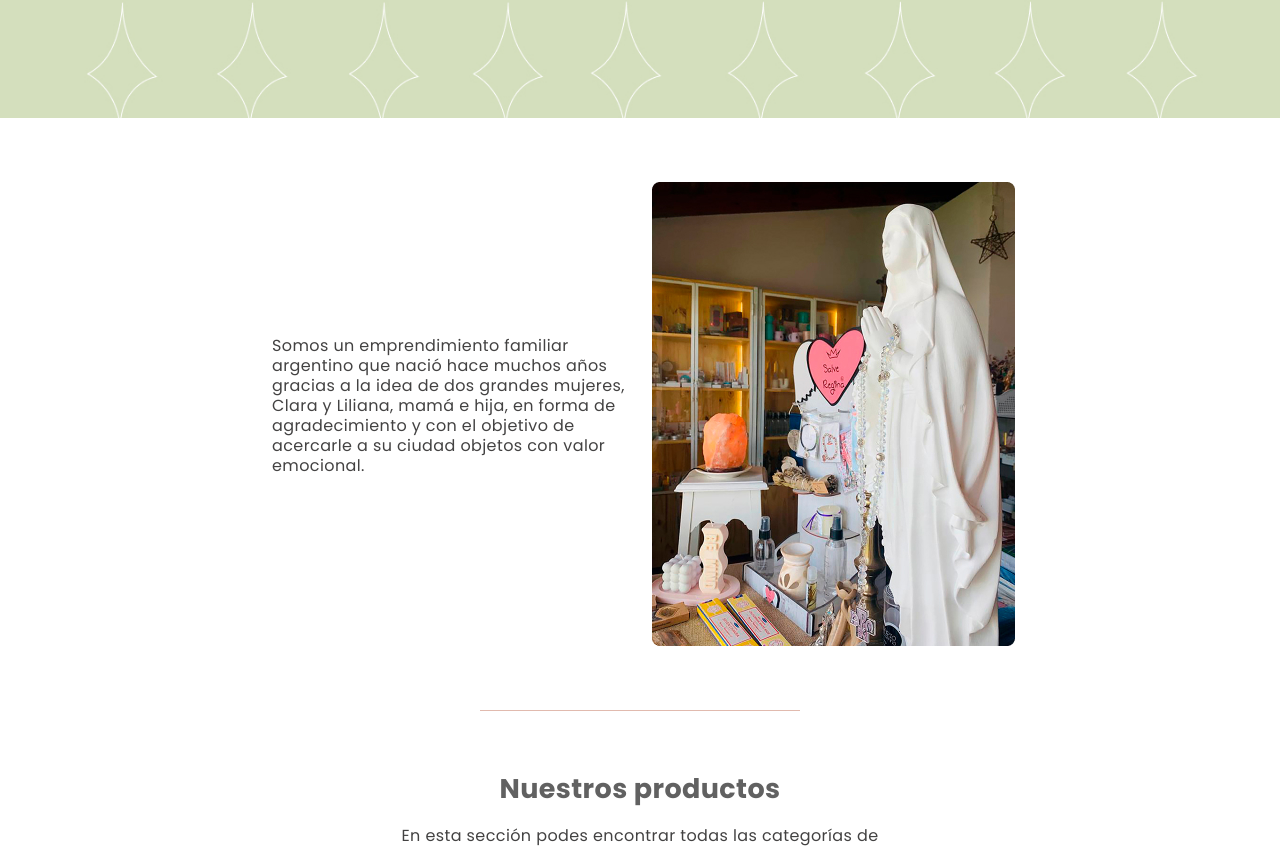
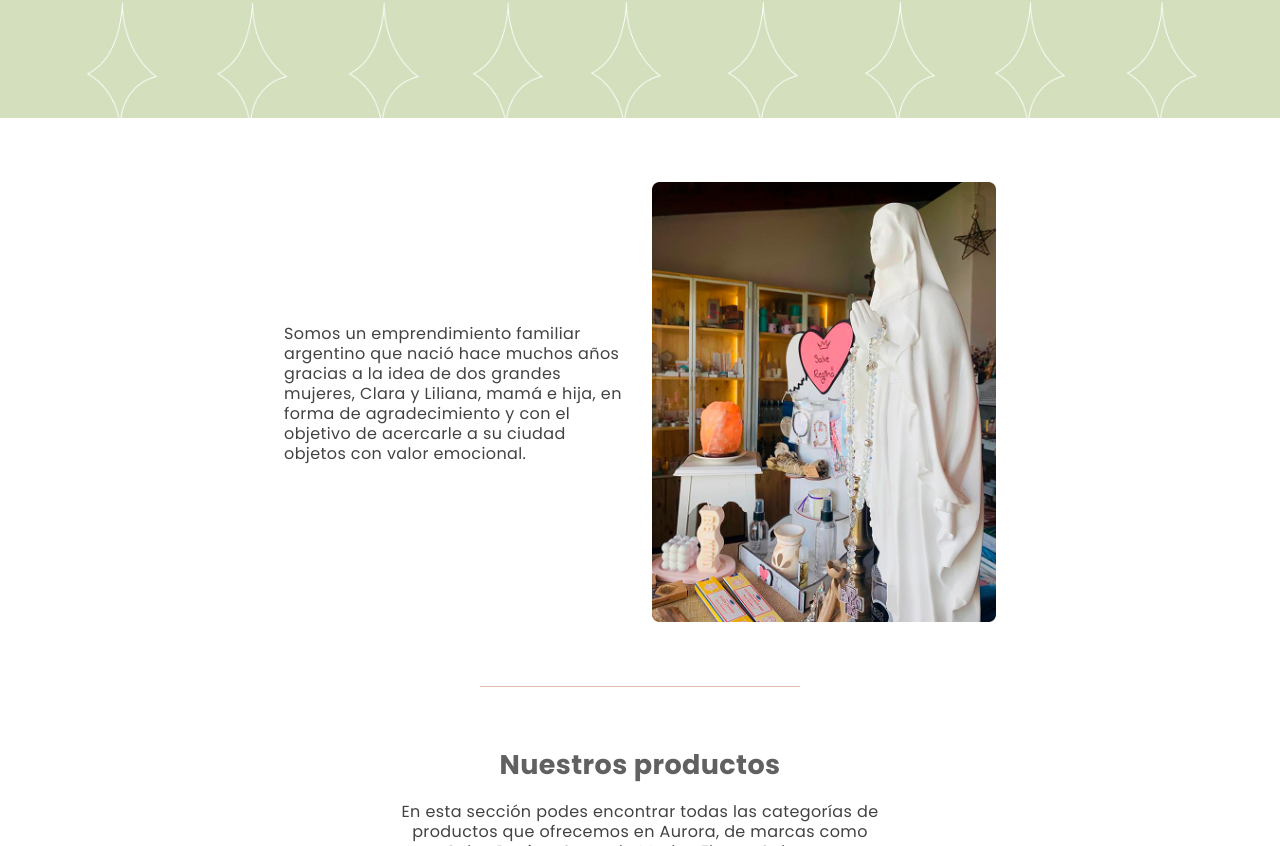
Before and after one commit to matias-quintas/Aurora-Santeria, a plain HTML site: page index.html in a window 1280 px wide. Shown: the part 538-1384 px from the top of the page. Drawn offline with nearby package versions, Linux system fonts and the light colour scheme.

Commit message:
section quienes somos

```diff
--- a/assets/css/style.css
+++ b/assets/css/style.css
@@ -42,6 +42,9 @@ p{
 .btn--hero {
     width: 365px;
     background-color: #E1BAAE;
+}
+.btn--hero > img{
+    width: 2.25rem;
 }
 .hero{
     margin-top: 72px;
--- a/index.html
+++ b/index.html
@@ -64,7 +64,7 @@
             <div class="text-center d-none d-sm-block">
               <a href="">
                 <button class="btn btn--hero text-white">
-                  <img style="width: 2.25rem;" src="./assets/img/buttonWAPP.png">
+                  <img src="./assets/img/buttonWAPP.png">
                   <span class="align-middle lh-1">Contáctanos</span>
                 </button>
               </a>
@@ -75,18 +75,19 @@
     <!-- Section Quienes somos -->
     <section id="quienes-somos" style="padding: 5% 0;">
       <div class="container">
-        <div class="row justify-content-center align-items-center">
-          <div class="col-4 offset-2">
-            <div>
-              <p style="color: #434242;">Somos un emprendimiento familiar argentino que nació hace muchos
-                años gracias a la idea de dos grandes mujeres, Clara y Liliana, mamá e hija, en forma
-                de agradecimiento y con el objetivo
-                de acercarle a su ciudad objetos
-                con valor emocional.</p>
+        <div class="row justify-content-sm-center align-items-center">
+          <div class="col-lg-8 row justify-content-sm-center align-items-center">
+            <div class="col-9 col-sm-6">
+              <p>Somos un emprendimiento familiar argentino que nació hace muchos
+                  años gracias a la idea de dos grandes mujeres, Clara y Liliana, mamá e hija, en forma
+                  de agradecimiento y con el objetivo
+                  de acercarle a su ciudad objetos
+                  con valor emocional.
+              </p>
             </div>
-          </div>
-          <div class="col-6">
-            <img src="./assets/img/Rectangle 7.jpg" style="max-height: 465px;">
+            <div class="col-6 d-none d-sm-block">
+              <img class="d-block m-auto img-fluid" src="./assets/img/Rectangle 7.jpg">
+            </div>
           </div>
         </div>
       </div>
```
